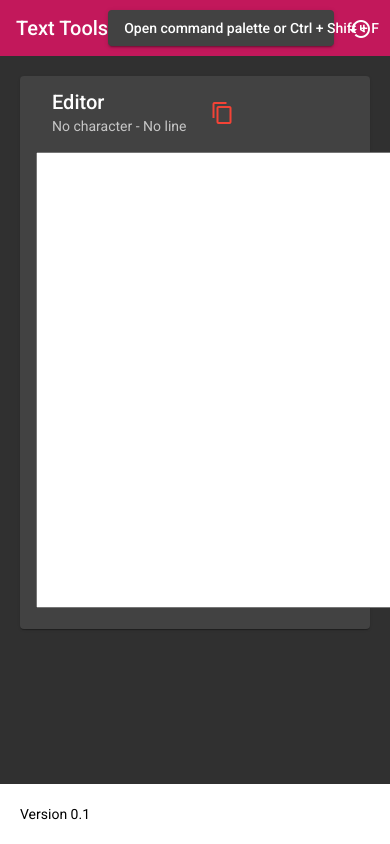
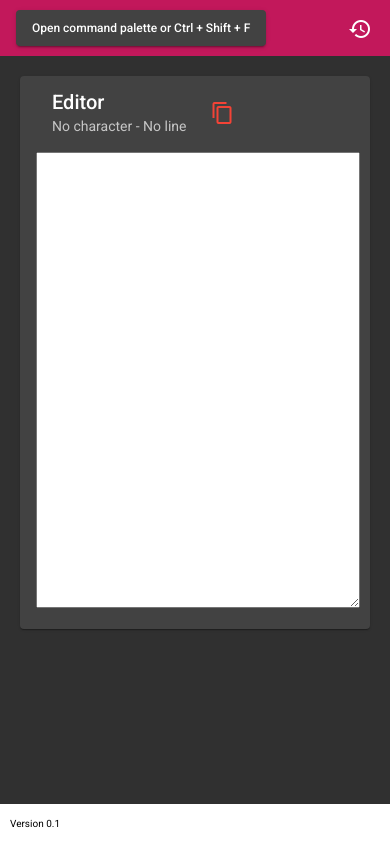
Before and after one commit to mfcar/TextTools, an Angular app: page / in a window 390 px wide. Built offline with nearby package versions, Linux system fonts and the light colour scheme.

Commit message:
mobile improvements

```diff
--- a/src/app/layout/editor-canvas/editor-canvas.component.scss
+++ b/src/app/layout/editor-canvas/editor-canvas.component.scss
@@ -5,7 +5,7 @@
 }
 
 mat-drawer {
-  width: 350px;
+  width: 320px;
 }
 
 mat-drawer-container {
@@ -23,3 +23,7 @@ mat-drawer-content {
 #monacoEditor {
   height: 95%;
 }
+
+.mat-card-content textarea {
+	width: 100%;
+}
--- a/src/app/layout/footer/footer.component.scss
+++ b/src/app/layout/footer/footer.component.scss
@@ -1,3 +1,4 @@
 footer {
-  padding: 20px;
+  padding: 10px;
+  font-size: 10px;
 }
--- a/src/app/layout/header/header.component.scss
+++ b/src/app/layout/header/header.component.scss
@@ -5,3 +5,13 @@
 mat-toolbar-row {
   justify-content: space-between;
 }
+
+@media only screen and (max-width: 500px) {
+	mat-toolbar-row span {
+		display:none;
+	}
+
+	mat-toolbar-row .mat-raised-button {
+		font-size: 12px;
+	}
+}
```
